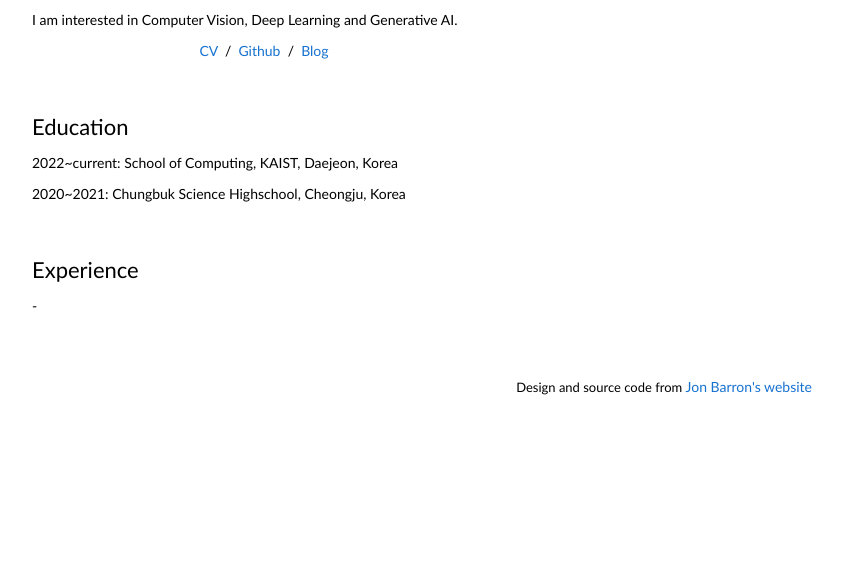
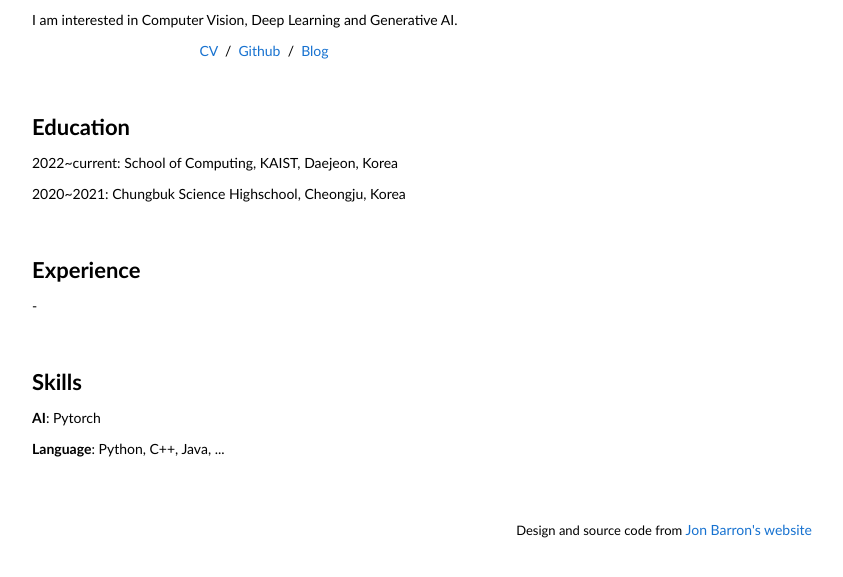
Before and after one commit to kkm0476/kkm0476.github.io, a plain HTML site: page index.html in a window 1280 px wide. Shown: the part 169-746 px from the top of the page, without its empty margins (228-1071 px from the left). Drawn offline with Linux system fonts and the light colour scheme.

Commit message:
update index.html

```diff
--- a/index.html
+++ b/index.html
@@ -29,7 +29,7 @@
                   I'm a Junior in School of Computing at <a href="https://www.kaist.ac.kr/en/">Korea Advanced Institute of Science and Technology</a> (KAIST).
                 </p>
                 <p>
-                  I am interested in Computer Vision, Deep Learning and Generative AI.</a>
+                  I am interested in Computer Vision, Deep Learning and Generative AI. </a>
                 </p>
                 <p style="text-align:center">
                   <a href="">CV</a> &nbsp;/&nbsp;
@@ -48,7 +48,7 @@
             <tbody>
               <tr>
                 <td style="padding:20px;width:100%;vertical-align:middle">
-                  <h2>Education</h2>
+                  <h2><b>Education</b></h2>
                   <p>2022~current: School of Computing, KAIST, Daejeon, Korea</p>
                   <p>2020~2021: Chungbuk Science Highschool, Cheongju, Korea</p>
                 </td>
@@ -60,8 +60,20 @@
             <tbody>
               <tr>
                 <td style="padding:20px;width:100%;vertical-align:middle">
-                  <h2>Experience</h2>
+                  <h2><b>Experience</b></h2>
                   <p>-</p>
+                </td>
+              </tr>
+            </tbody>
+          </table>
+
+          <table style="width:100%;border:0px;border-spacing:0px;border-collapse:separate;margin-right:auto;margin-left:auto;">
+            <tbody>
+              <tr>
+                <td style="padding:20px;width:100%;vertical-align:middle">
+                  <h2><b>Skills</b></h2>
+                  <p><b>AI</b>: Pytorch</p>
+                  <p><b>Language</b>: Python, C++, Java, ...</p>
                 </td>
               </tr>
             </tbody>
```
